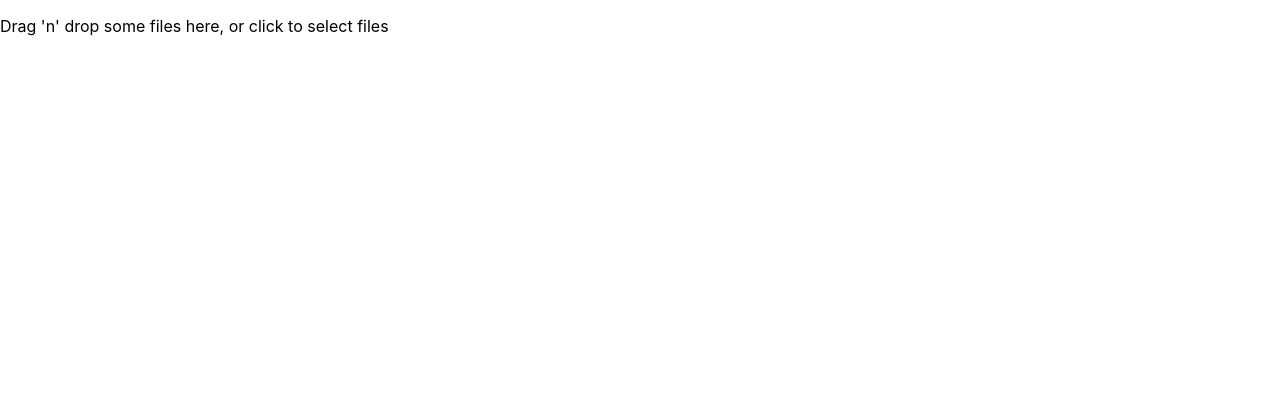
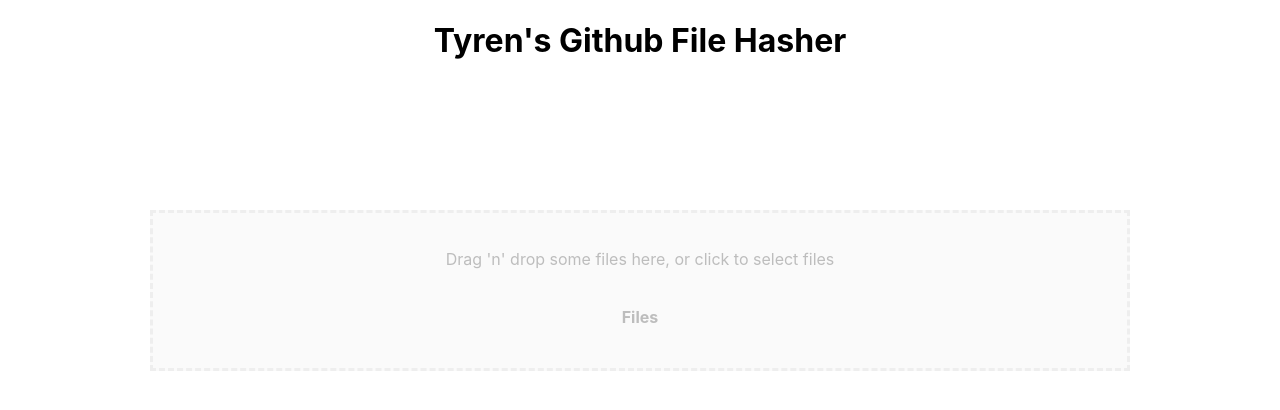
Before and after one commit to tyren1995/file-hasher, a React (Create React App) app: page / in a window 1280 px wide. Shown: the top 410 px of the page. Built offline with nearby package versions, Linux system fonts and the light colour scheme.

Commit message:
provide some basic styling

```diff
--- a/src/App.js
+++ b/src/App.js
@@ -1,8 +1,12 @@
 import FileHasherUI from "./hasher/ui/hasherUI";
 
 function App() {
+  const styles= {
+   container:{ textAlign:'center'}
+  }
   return (
-    <div >
+    <div style={styles.container}>
+      <h1 >Tyren's Github File Hasher</h1>
       <FileHasherUI />
     </div>
   );
--- /dev/null
+++ b/src/hasher/styles/hasherUIStyles.module.css
@@ -0,0 +1,17 @@
+.container {
+    flex: 1;
+  display: flex;
+  flex-direction: column;
+
+  align-items: center;
+  padding: 20px;
+  margin:150px;
+  border-width: 2;
+  border-radius: 2;
+  border-color: #eeeeee;
+  border-style: dashed;
+  background-color: #fafafa;
+  color: #bdbdbd;
+  outline: none;
+  transition: border .24s ease-in-out;
+}
--- a/src/hasher/ui/hasherUI.js
+++ b/src/hasher/ui/hasherUI.js
@@ -1,19 +1,28 @@
-import React, {useCallback} from 'react';
-import Dropzone from 'react-dropzone';
+import React from 'react';
+import styles from '../styles/hasherUIStyles.module.css'
+import {useDropzone} from 'react-dropzone';
 
-const FileHasherUI = () => {
-    return(
-        <Dropzone onDrop={acceptedFiles => console.log(acceptedFiles)}>
-  {({getRootProps, getInputProps}) => (
-    <section>
-      <div {...getRootProps()}>
+const FileHasherUI = (props) => {
+  const {acceptedFiles, getRootProps, getInputProps} = useDropzone();
+
+  const files = acceptedFiles.map(file => (
+    <li key={file.path}>
+      {file.path} - {file.size} bytes
+    </li>
+  ));
+
+  return (
+    <section className={styles.container}>
+      <div {...getRootProps({className: 'dropzone'})}>
         <input {...getInputProps()} />
         <p>Drag 'n' drop some files here, or click to select files</p>
       </div>
+      <aside>
+        <h4>Files</h4>
+        <ul>{files}</ul>
+      </aside>
     </section>
-  )}
-</Dropzone>
-    )
+  );
 }
 
 export default FileHasherUI;
```
